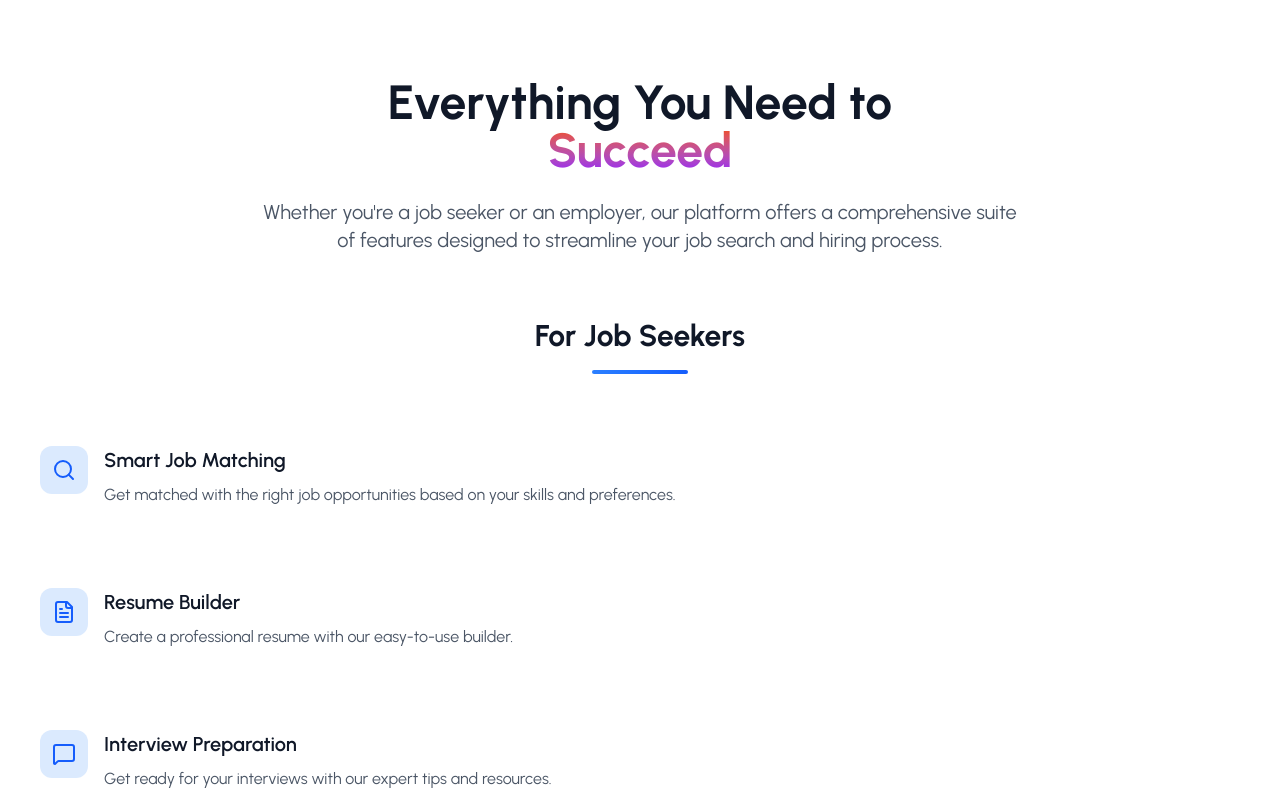
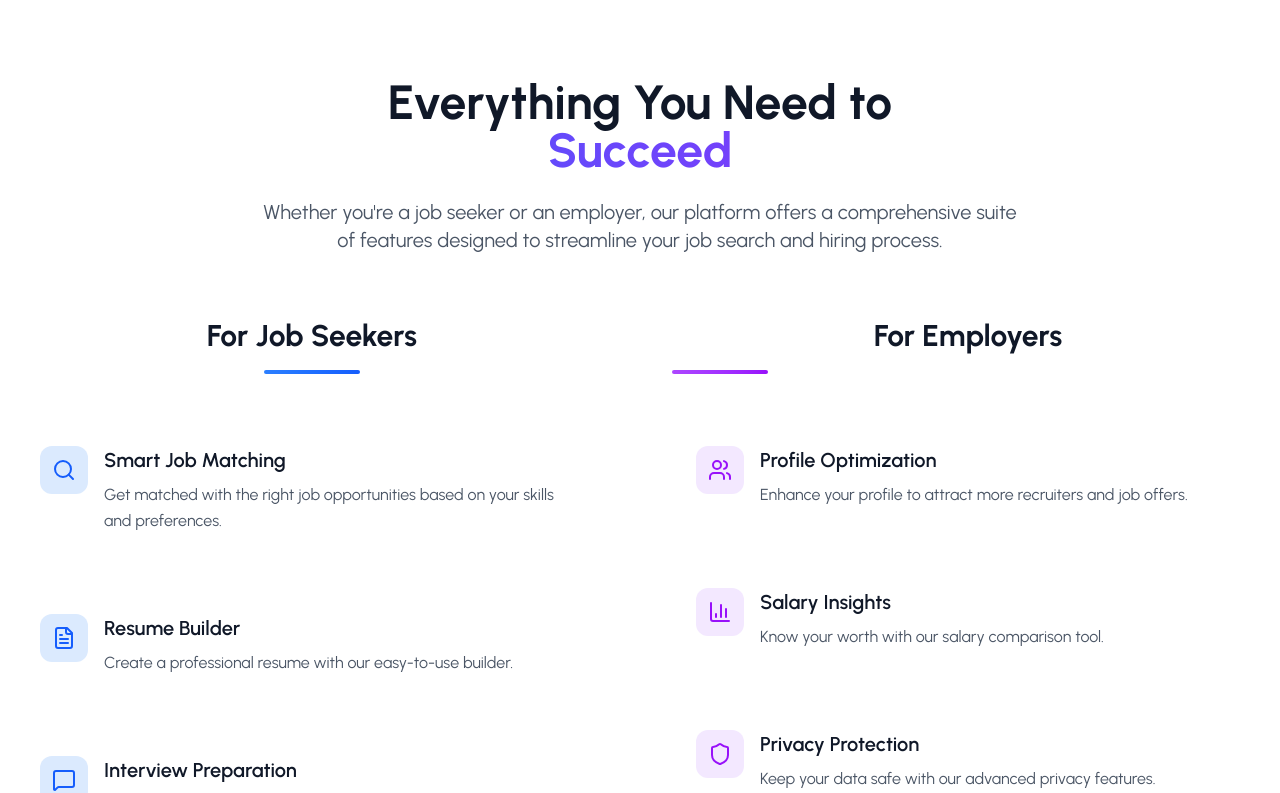
Before and after one commit to SamilMoret/Recruiting-Platform, a React (Vite) app in the folder client/: page / in a window 1280 px wide. Shown: the part 840-1633 px from the top of the page. Built offline with nearby package versions, Linux system fonts and the light colour scheme.

Commit message:
fix layout grid

```diff
--- a/client/src/pages/LandingPage/components/Features.jsx
+++ b/client/src/pages/LandingPage/components/Features.jsx
@@ -4,11 +4,11 @@ import { employerFeatures, jobSeekerFeatures } from '../../../utils/data'
 const Features = () => {
   return (
     <section className="py-20 bg-white relative overflow-hidden">
-      <div className="container mx-auto px-4 relative z-10">
+      < div className="container mx-auto px-4 relative z-10">
         <div className=" text-center mb-16">
           <h2 className="text-4xl md:text-5xl font-bold text-gray-900 mb-6">
               Everything You Need to
-              <span className='block bg-gradient-to-b from-orange-600 to-purple-600 bg-clip-text text-transparent'>
+              <span className='block bg-gradient-to-r from-blue-600 to-purple-600 bg-clip-text text-transparent'>
                 Succeed
               </span>
           </h2>
@@ -18,9 +18,7 @@ const Features = () => {
           </p>
         </div>
 
-        <div className="text-xl text-gray-600 max-w-3xl mx-auto "></div>
-        {/* Job Seekers and Employer Sections */}
-        <div>
+        <div className="grid md:grid-cols-2 gap-16">
           {/* Job Seekers Section */}
           <div>
             <div className="text-center mb-12">
@@ -44,6 +42,7 @@ const Features = () => {
               ))}
             </div>
           </div>
+
           {/* Employer Section */}
           <div>
             <div className="text-center mb-12">
```
